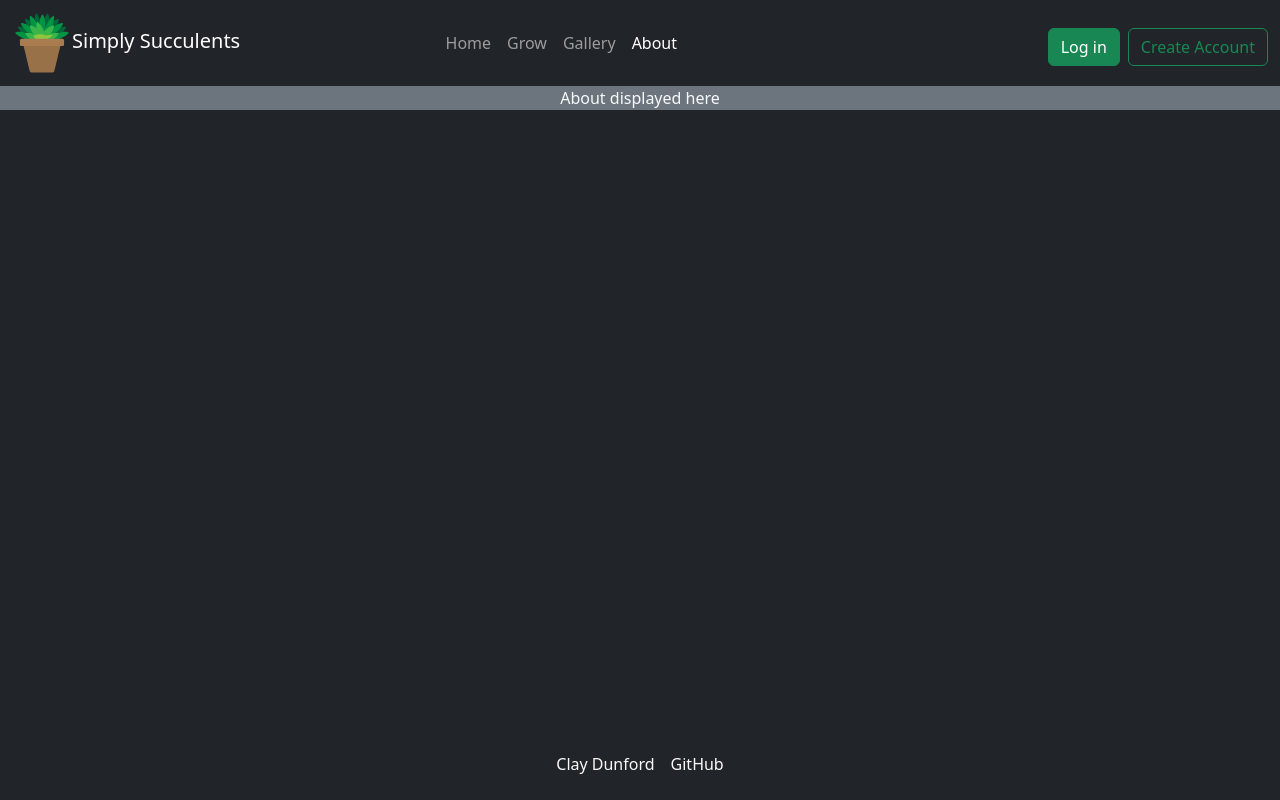
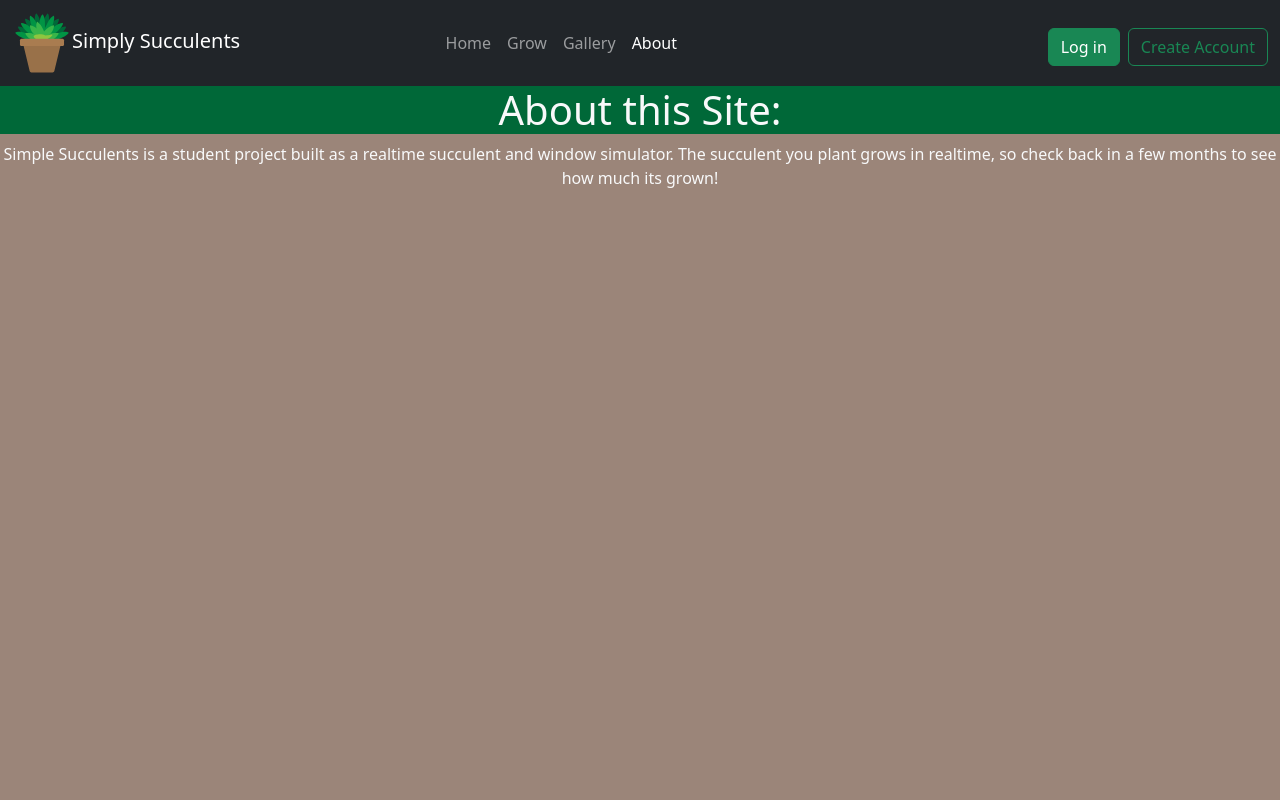
Before and after one commit to ClayDunford/startup, a React (Vite) app in the folder Startup_Files/: page /about in a window 1280 px wide. Shown: the top 800 px of the page. Built offline with nearby package versions, Linux system fonts and the light colour scheme.

Commit message:
Finished components

```diff
--- a/Startup_Files/src/about/about.jsx
+++ b/Startup_Files/src/about/about.jsx
@@ -2,8 +2,16 @@ import React from 'react';
 
 export function About() {
   return (
-    <main className="container-fluid bg-secondary text-center">
-      <div>About displayed here</div>
-    </main>
+    <div className="d-flex flex-column bg-custom min-vh-100">
+      <main>
+        <div className="text-light text-center" style= {{ backgroundColor:'#006838' }}>
+          <h1> About this Site:</h1>
+        </div>
+        <p className="text-center ms-10 me-10">Simple Succulents is a student project built as a realtime succulent and window simulator. The succulent
+          you
+          plant grows in realtime, so check back in a few months to see how much its grown!
+        </p>
+      </main>
+    </div>
   );
 }
--- a/Startup_Files/src/app.jsx
+++ b/Startup_Files/src/app.jsx
@@ -17,10 +17,10 @@ export default function App() {
                 <header>
                     <nav className="navbar navbar-expand-md navbar-dark bg-dark">
                         <div className="container-fluid">
-                            <a className="navbar-brand" href="/">
+                            <NavLink className="navbar-brand" to="/">
                                 <img src="/SimpleSucculentLogo.svg" alt="Simply Succulents Logo" height="60" />
                                 Simply Succulents
-                            </a>
+                            </NavLink>
                             <button className="navbar-toggler" type="button" data-bs-toggle="collapse" data-bs-target="#navbarItems"
                                 aria-controls="navbarItems" aria-expanded="false" aria-label="Toggle navigation">
                                 <span className="navbar-toggler-icon"></span>
```
